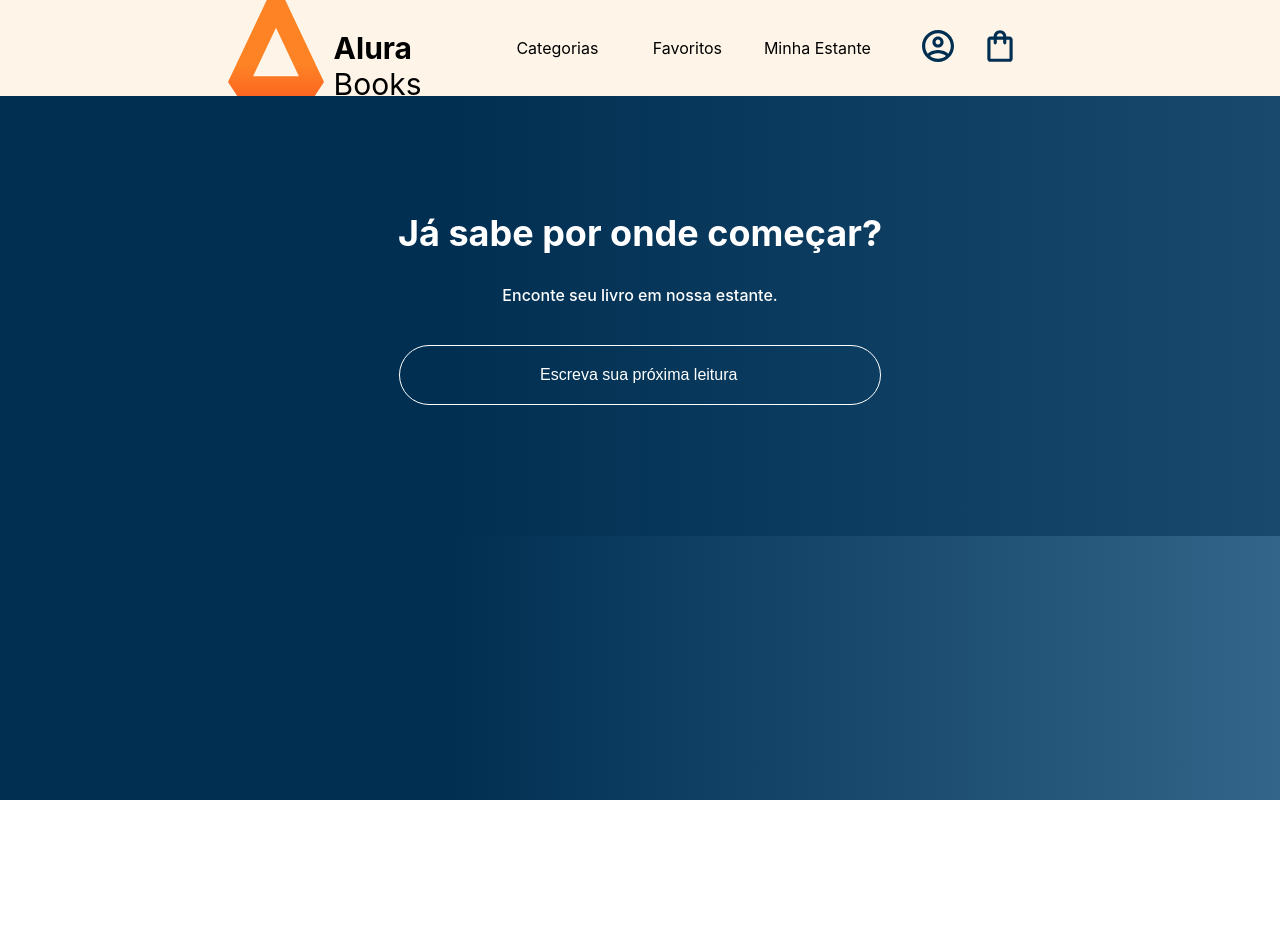
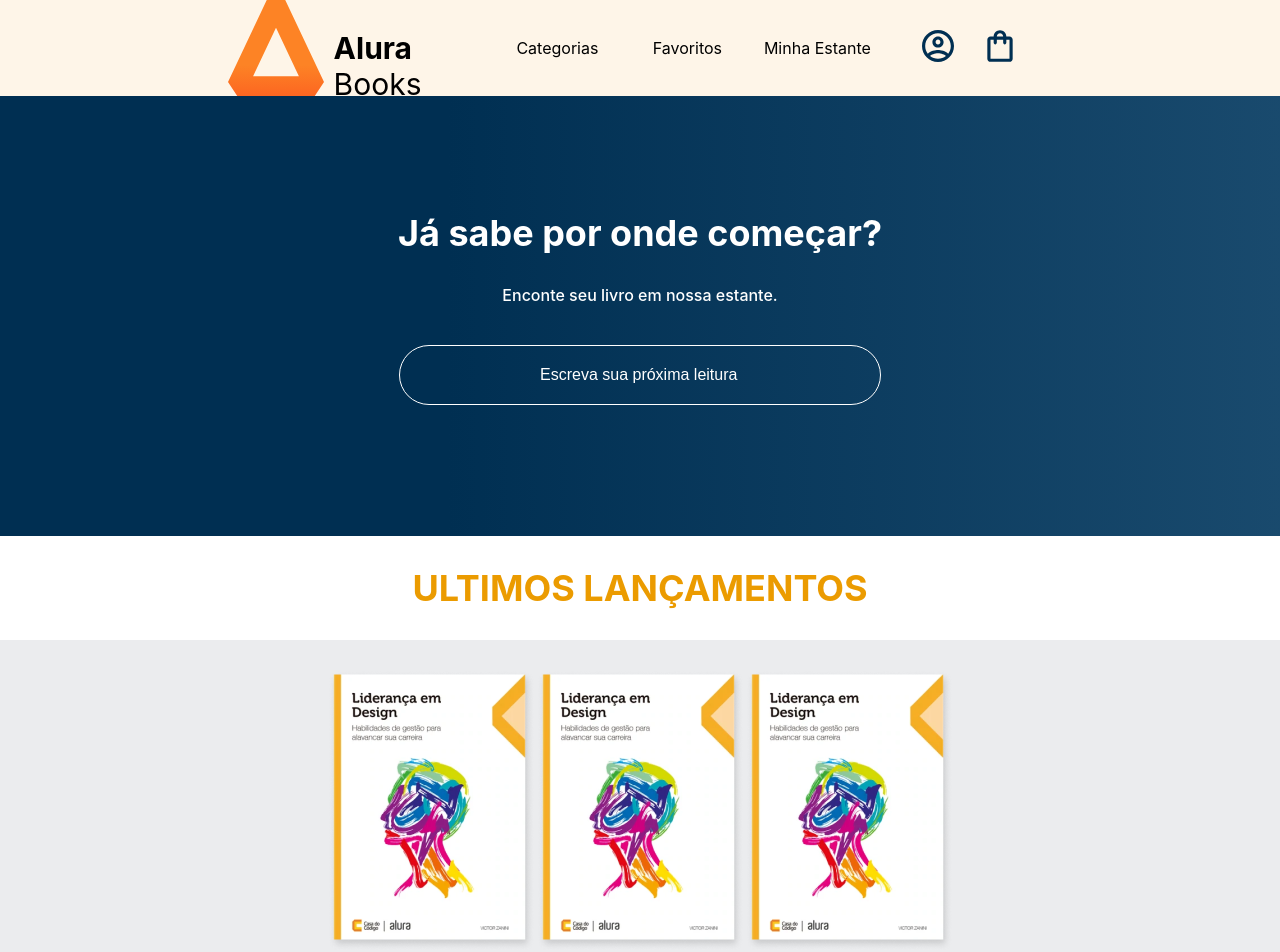
Before and after one commit to Samuelaraujo10/alura-books, a React (Create React App) app: page / in a window 1280 px wide. Shown: the top 952 px of the page. Before the commit the page ends 800 px from the top, so only its background shows below. Built offline with nearby package versions, Linux system fonts and the light colour scheme.

Commit message:
Add UltimosLacamentos component and integrate it into App; create dadosUltimosLancamentos for book data

```diff
--- a/src/App.js
+++ b/src/App.js
@@ -1,6 +1,8 @@
 import styled from 'styled-components';
 import Header from './componentes/Header';
 import Pesquisa from './componentes/Pesquisa';
+import UltimosLacamentos from './componentes/UltimosLacamentos';
+
 const AppContainer = styled.div`
 
   width: 100vw;
@@ -13,6 +15,7 @@ function App() {
     <AppContainer>
       <Header/>
       <Pesquisa/>
+      <UltimosLacamentos/>
     </AppContainer>
   );
 }
--- /dev/null
+++ b/src/componentes/UltimosLacamentos/dadosUltimosLancamentos.js
@@ -0,0 +1,7 @@
+import livro from '../../imagens/livro.png'
+
+export const livros = [
+    {nome:'O Anti Cristo', id:1, src:livro},
+    {nome:'Crepusculo dos Idolos', id:2, src:livro},
+    {nome:'O Principe', id:3, src:livro},
+]
--- /dev/null
+++ b/src/componentes/UltimosLacamentos/index.js
@@ -0,0 +1,45 @@
+import { livros } from "./dadosUltimosLancamentos"
+import styled from "styled-components"
+
+
+const UltimosLancamentosContainer = styled.section`
+    background-color: #EBECEE;
+    padding-bottom: 20px;
+    display: flex;
+    flex-direction: column;
+`
+
+const Titulo = styled.h2`
+    width: 100%;
+    padding: 30px 0;
+    background-color: #FFF;
+    color: #EB9B00;
+    font-size: 36px;
+    text-align: center;
+    margin: 0;
+`
+
+const NovosLivrosContainer = styled.div`
+    margin-top: 30px;
+    display: flex;
+    width: 100%;
+    justify-content: center;
+    cursor: pointer;
+`
+
+
+function UltimosLacamentos() {
+    return (
+        <UltimosLancamentosContainer>
+            <Titulo>ULTIMOS LANÇAMENTOS</Titulo>
+            <NovosLivrosContainer>
+            { livros.map( livro => (
+            <img src={livro.src} />
+        ))}
+        </NovosLivrosContainer>
+        </UltimosLancamentosContainer>
+    )
+
+}
+
+export default UltimosLacamentos
```
